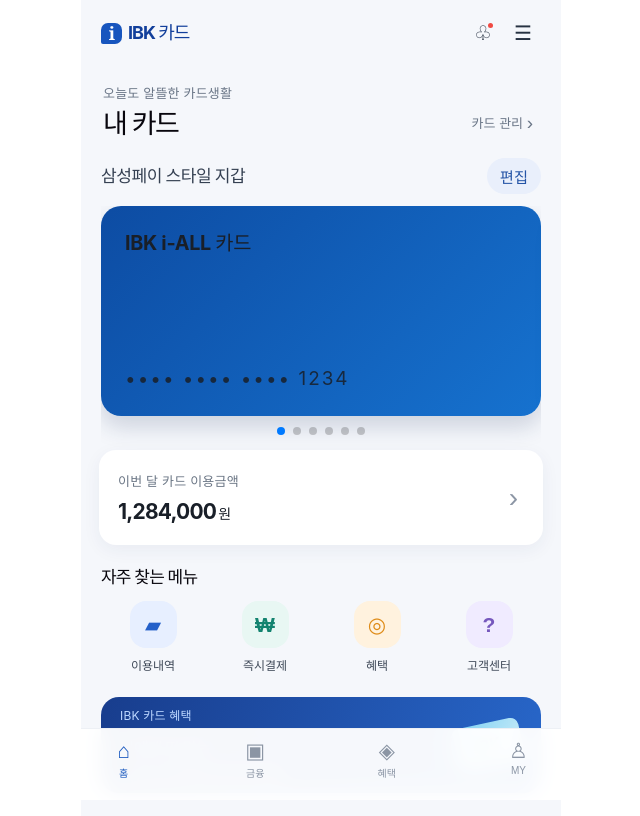
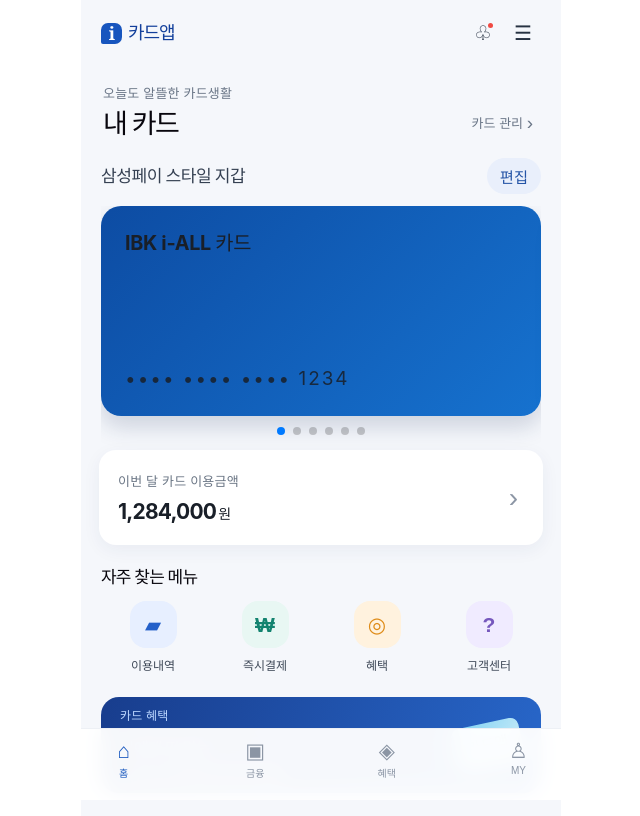
Before and after one commit to LHG317552/vue-test, a Vue app: page /cards in a window 1280 px wide. Shown: the top 816 px of the page, without its empty margins (319-959 px from the left). Built offline with nearby package versions, Linux system fonts and the light colour scheme.

Commit message:
불필요한 은행명 제거

```diff
--- a/src/views/CardApp.vue
+++ b/src/views/CardApp.vue
@@ -1,7 +1,7 @@
 <template>
   <div class="wallet-container">
     <header class="app-header">
-      <div class="brand-lockup"><span class="brand-mark">i</span><strong>IBK 카드</strong></div>
+      <div class="brand-lockup"><span class="brand-mark">i</span><strong>카드앱</strong></div>
       <div class="header-actions">
         <button class="icon-button" type="button" aria-label="알림">♧<span class="notification-dot"></span></button>
         <button class="icon-button" type="button" aria-label="전체 메뉴">☰</button>
@@ -61,8 +61,8 @@
         </div>
       </section>
       <section class="event-banner">
-        <div><span>IBK 카드 혜택</span><strong>나에게 딱 맞는<br />이번 달 혜택을 확인하세요</strong></div>
-        <span class="banner-card">IBK</span>
+        <div><span>카드 혜택</span><strong>나에게 딱 맞는<br />이번 달 혜택을 확인하세요</strong></div>
+        <span class="banner-card">카드앱</span>
       </section>
     </template>
     <nav v-if="!isEditMode" class="bottom-nav" aria-label="하단 메뉴">
```
